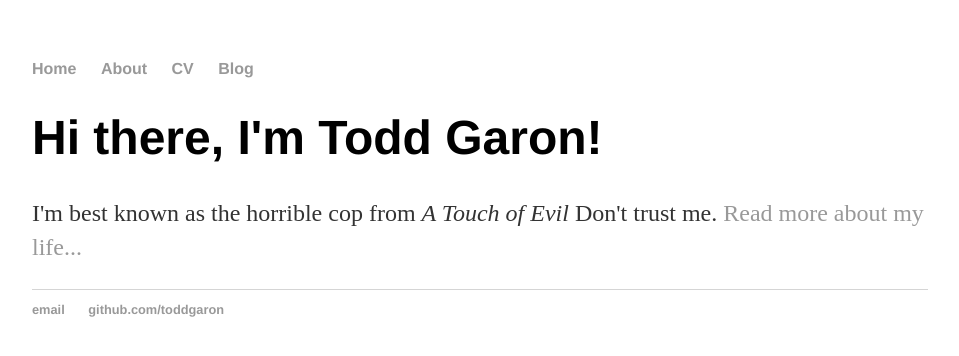
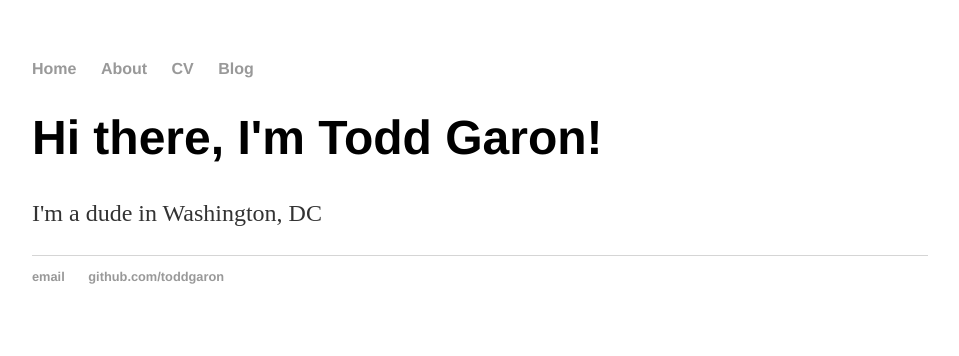
Before and after one commit to toddgaron/toddgaron.github.io, a Jekyll site: the page built from index.html, in a window 1280 px wide. Shown: the top 356 px of the page, without its empty margins (160-1119 px from the left). Built offline with Jekyll 4.4.1, drawn with Linux system fonts in a browser that asks for light colours.

Commit message:
Update index.html

```diff
--- a/index.html
+++ b/index.html
@@ -4,5 +4,5 @@ title: Todd Garon
 ---
 <div class="blurb">
 <h1>Hi there, I'm Todd Garon!</h1>
-<p>I'm best known as the horrible cop from <em>A Touch of Evil</em> Don't trust me. <a href="/about">Read more about my life...</a></p>
+<p>I'm a dude in Washington, DC</a></p>
 </div><!-- /.blurb -->
```
